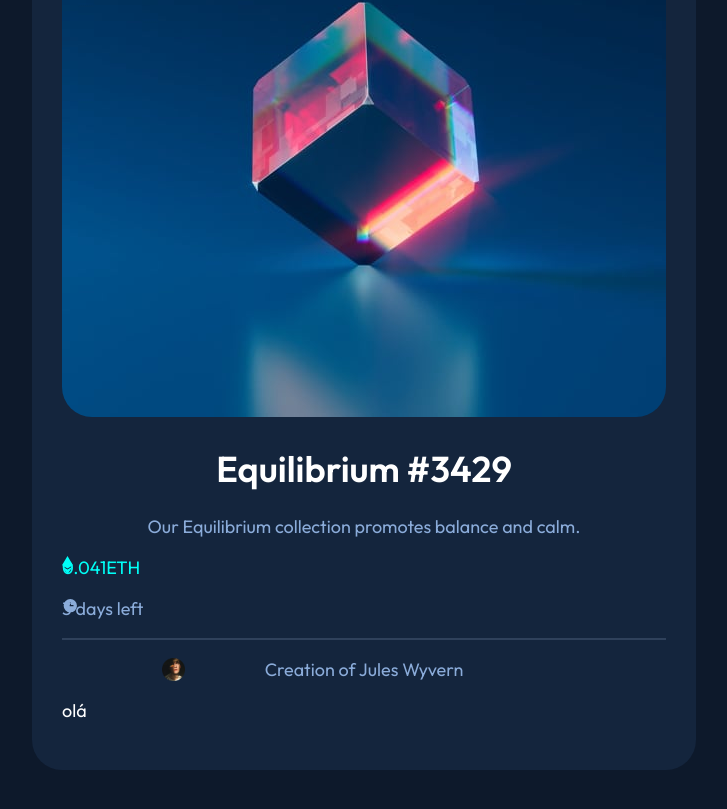
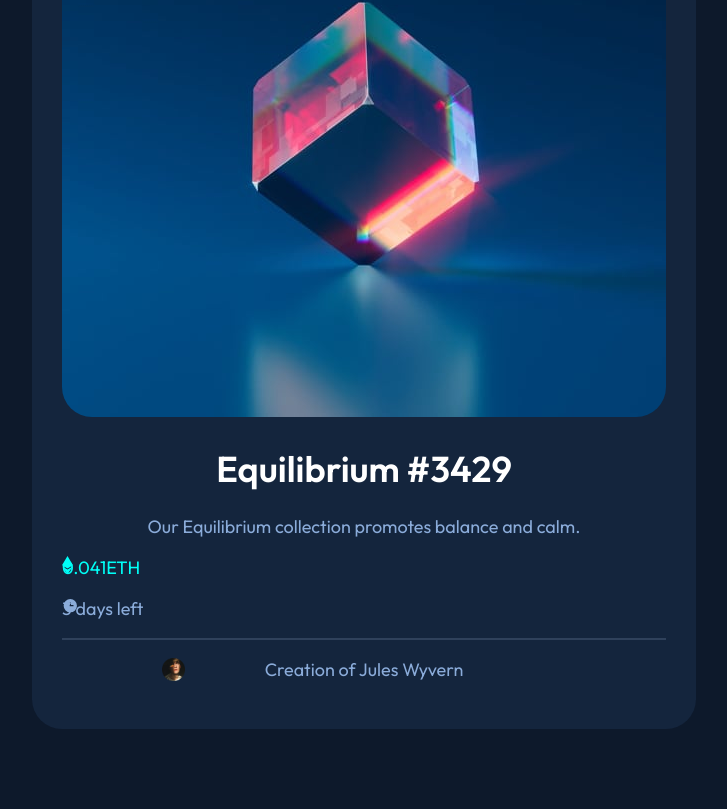
Before and after one commit to TatianePatriota/desafio-NFT-preview-card-component, a plain HTML site: page index.html in a window 1280 px wide. Shown: the part 317-1126 px from the top of the page, without its empty margins (268-995 px from the left). Drawn offline with Linux system fonts and the light colour scheme.

Commit message:
removendo teste do git

```diff
--- a/index.html
+++ b/index.html
@@ -17,7 +17,6 @@
         <p class="text-3">3 days left</p>
         <p class="linha"></p>
         <p class="text-4">Creation of Jules Wyvern</p>
-        <p>olá</p>
     </div>
 </body>
 </html>
```
